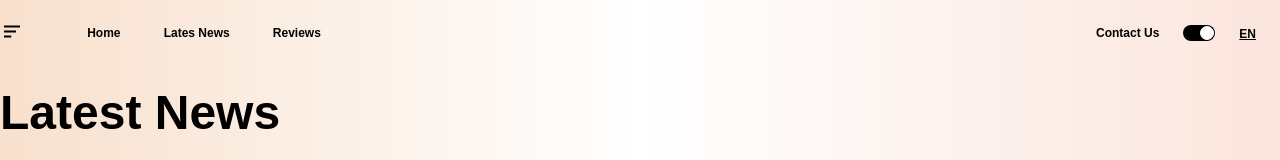
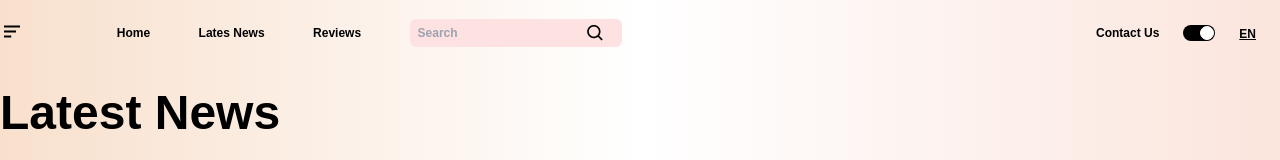
Before and after one commit to Ferhat-kus/news-app, a Vue app: page / in a window 1280 px wide. Shown: the top 160 px of the page. Built offline with nearby package versions, Linux system fonts and the light colour scheme; data requests are answered from the project's data file; a web font is replaced by a local one.

Commit message:
Search added

```diff
--- a/src/partitions/navbar.vue
+++ b/src/partitions/navbar.vue
@@ -1,10 +1,35 @@
+<script setup>
+import { ref, onMounted } from "vue";
+import axiosInstance from "../plugins/axiosInstance";
+
+const nav = [{ name: "Home" }, { name: "Lates News" }, { name: "Reviews" }];
+const activeLanguage = ref("en");
+const language = ref(false);
+const searchStatus = ref(false);
+const languages = ref([]);
+onMounted(() => {
+  select();
+});
+
+async function search() {
+  searchStatus.value = !searchStatus.value;
+}
+async function select() {
+  const response = await axiosInstance.get("/languages");
+  languages.value = response.data;
+}
+async function selectDropdown() {
+  language.value = !language.value;
+}
+</script>
 <template>
   <div class="flex pt-4">
-    <div class="w-1/2 flex items-center">
+    <div class="w-4/5 flex items-center">
+      <div class="flex items-center justify-between whitespace-nowrap w-2/5">
         <span>
           <i class="cursor-pointer bx bx-menu-alt-left text-2xl pr-5"></i>
         </span>
-      <ul class="flex w-1/2 justify-evenly items-center">
+        <ul class="flex w-10/12 justify-evenly items-center">
           <li
             v-for="(item, index) in nav"
             class="hover:text-red-200 cursor-pointer font-semibold text-xs"
@@ -14,17 +39,41 @@
           </li>
         </ul>
       </div>
+      <!-- Search -->
+      <div
+        @click="search"
+        :class="searchStatus ? 'w-3/5' : 'w-auto'"
+        class="bg-red-100 rounded-md flex items-center justify-between px-2"
+      >
+        <span
+          :class="searchStatus ? 'w-full' : 'w-auto'"
+          class="flex items-center justify-center"
+        >
+          <input
+            type="text"
+            placeholder="Search"
+            class="bg-transparent w-full rounded-md outline-none text-xs font-semibold"
+          />
+        </span>
+        <span class="flex items-center justify-center px-2">
+          <i class="cursor-pointer bx bx-search text-xl"></i>
+        </span>
+      </div>
+    </div>
     <!--  -->
-    <div class="w-1/2 text-right flex items-center justify-end">
+    <div class="w-1/5 text-right flex items-center justify-end">
+      <!-- Contact Us -->
       <span class="px-6 hover:text-red-200 font-semibold text-xs cursor-pointer"
         >Contact Us</span
       >
+      <!-- Toggle -->
       <label class="inline-flex items-center cursor-pointer">
         <input type="checkbox" value="" checked class="sr-only peer" />
         <div
           class="relative w-8 h-4 bg-[#F8E0CD] peer-focus:outline-none rounded-full peer peer-checked:after:translate-x-[16px] rtl:peer-checked:after:-translate-x-full peer-checked:after:border-white after:content-[''] after:absolute after:top-[1px] after:start-[1px] after:bg-white after:border-gray-300 after:border after:rounded-full after:h-3.5 after:w-3.5 after:transition-all peer-checked:bg-black"
         ></div>
       </label>
+      <!-- language -->
       <div>
         <span
           @click="selectDropdown"
@@ -32,43 +81,19 @@
           >{{ activeLanguage }}</span
         >
         <div
-          class="bg-white  uppercase absolute w-11 p-2 text-xs font-semibold flex flex-col items-start justify-evenly rounded-lg "
+          class="bg-white uppercase absolute w-11 p-2 text-xs font-semibold flex flex-col items-start justify-evenly rounded-lg"
           v-show="language"
         >
           <span v-for="(item, i) in languages" :key="i">
-            <span class="cursor-pointer hover:text-gray-300 underline" @click="activeLanguage = item.language , language=false"> {{ item.language }}</span>
+            <span
+              class="cursor-pointer hover:text-gray-300 underline"
+              @click="(activeLanguage = item.language), (language = false)"
+            >
+              {{ item.language }}</span
+            >
           </span>
         </div>
       </div>
     </div>
   </div>
 </template>
-<script setup>
-import { ref, onMounted } from "vue";
-import axiosInstance from "../plugins/axiosInstance";
-
-const nav = [
-  {
-    name: "Home",
-  },
-  {
-    name: "Lates News",
-  },
-  {
-    name: "Reviews",
-  },
-];
-const activeLanguage = ref("en");
-const language = ref(false);
-const languages = ref([]);
-onMounted(() => {
-  select();
-});
-async function select() {
-  const response = await axiosInstance.get("/languages");
-  languages.value = response.data;
-}
-async function selectDropdown() {
-  language.value = !language.value;
-}
-</script>
```
Lines whose indentation alone changed are shown as unchanged.
